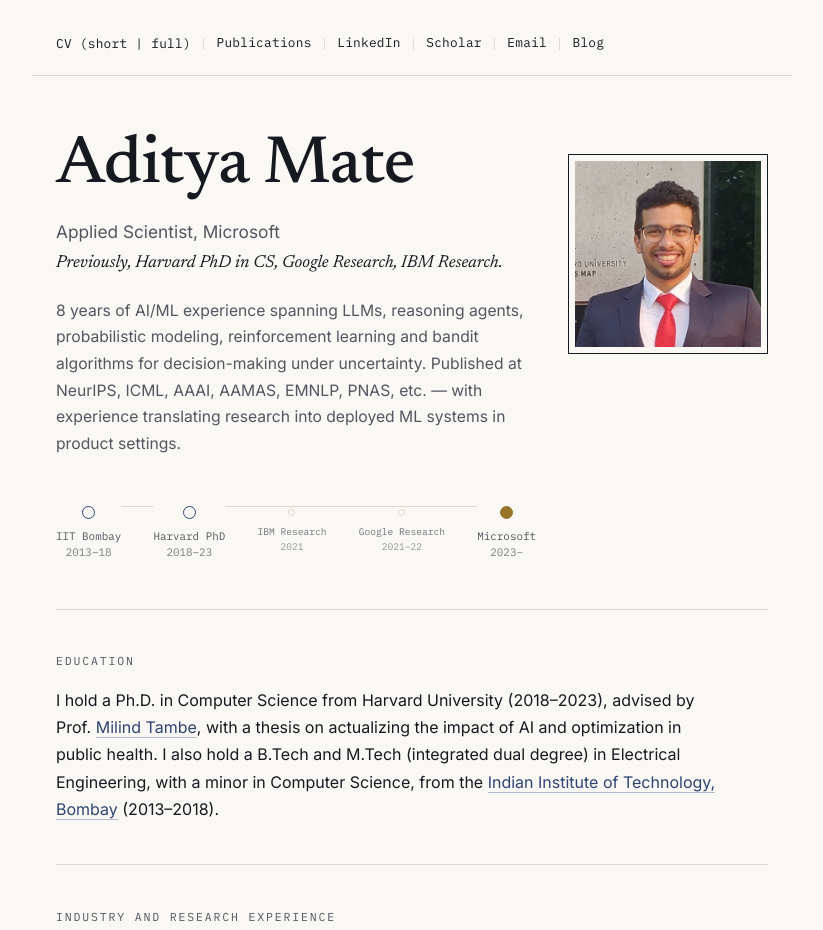
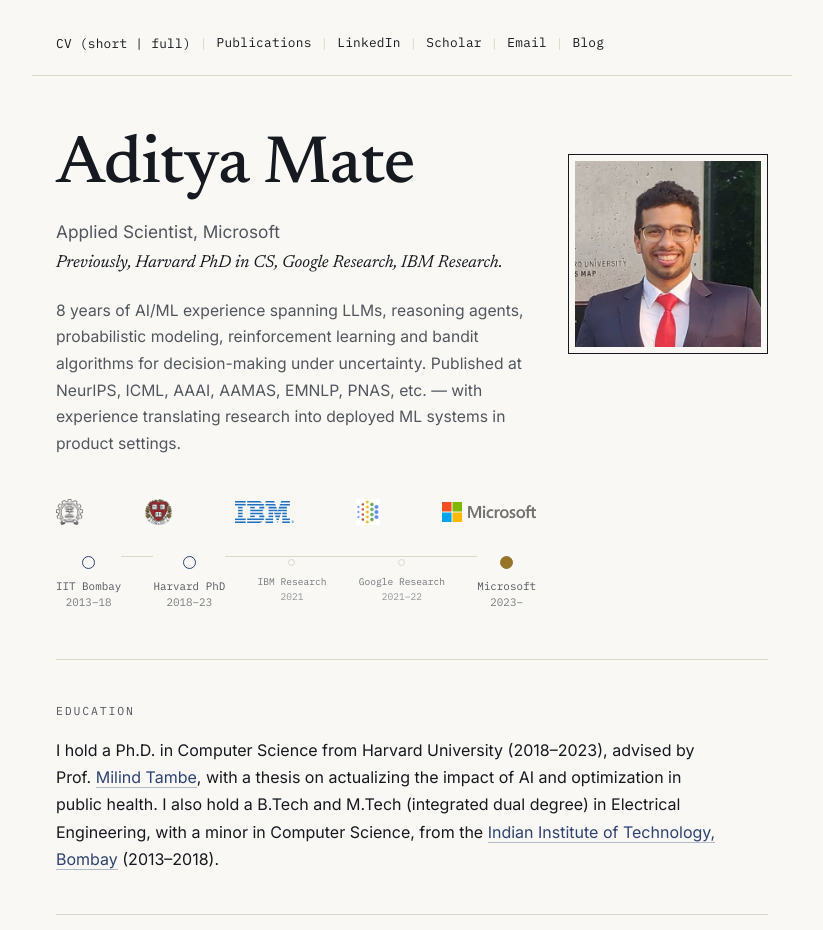
Before and after one commit to AdityaMate/adityamate.github.io, a plain HTML site: page index.html in a window 1280 px wide. Shown: the top 930 px of the page, without its empty margins (228-1051 px from the left). Drawn offline with Linux system fonts and the light colour scheme.

Commit message:
Homepage: mini affiliation logos above the timeline
Co-Authored-By: Claude Sonnet 5.5 <noreply@anthropic.com>

```diff
--- a/index.html
+++ b/index.html
@@ -155,6 +155,20 @@
     max-width: 48ch;
     margin: 0 0 2.6rem;
   }
+
+  /* ---------- Affiliation logos ---------- */
+  .affil{
+    display:flex;
+    align-items:center;
+    justify-content: space-between;
+    gap: 0.9rem;
+    max-width: 620px;
+    margin: 0 0 1.5rem;
+  }
+  .affil img{ display:block; width:auto; }
+  .affil .h-sm{ height: 26px; }
+  .affil .h-wm{ height: 20px; }
+  .affil .h-ibm{ height: 22px; }
 
   /* ---------- Trajectory (signature element) ---------- */
   .trajectory{
@@ -334,6 +348,14 @@
 
       <p class="blurb"><span id="yoe">8</span> years of AI/ML experience spanning LLMs, reasoning agents, probabilistic modeling, reinforcement learning and bandit algorithms for decision-making under uncertainty. Published at NeurIPS, ICML, AAAI, AAMAS, EMNLP, PNAS, etc. — with experience translating research into deployed ML systems in product settings.</p>
 
+      <div class="affil" role="group" aria-label="Institutions and employers">
+        <img class="h-sm" src="logos/iitb.png" alt="IIT Bombay" title="IIT Bombay" width="27" height="26">
+        <img class="h-sm" src="logos/harvard.png" alt="Harvard University" title="Harvard University" width="26" height="26">
+        <img class="h-ibm" src="logos/ibm.svg" alt="IBM Research" title="IBM Research" width="54" height="22">
+        <img class="h-sm" src="logos/google-research.png" alt="Google Research" title="Google Research" width="23" height="26">
+        <img class="h-wm" src="logos/microsoft.svg" alt="Microsoft" title="Microsoft" width="94" height="20">
+      </div>
+
       <div class="trajectory" aria-hidden="true">
         <div class="tline"></div>
         <div class="tnode">
```
Also changed, not shown: logos/google-research.png (added), logos/harvard.png (added), logos/ibm.svg (added), logos/iitb.png (added), logos/microsoft.svg (added).
